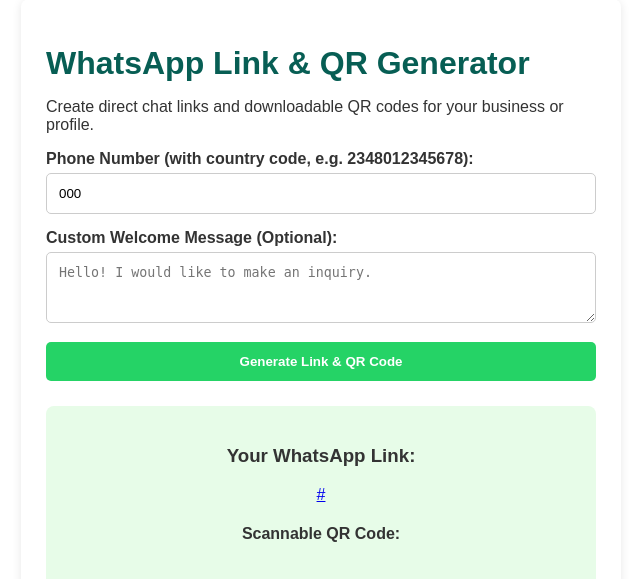
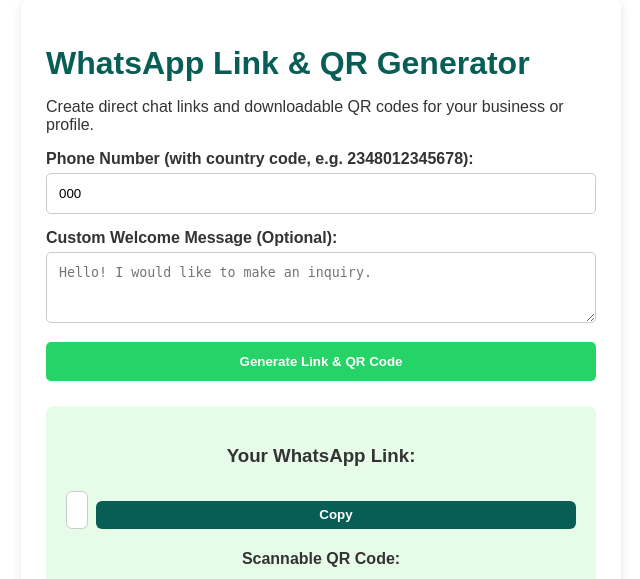
Before and after one commit to A-SODIQY/text-toolkit, a Flask app: template templates/whatsapp.html in a window 1280 px wide. Shown: the part 64-643 px from the top of the page, without its empty margins (319-959 px from the left). Run offline with Flask 3, Linux system fonts and the light colour scheme; the template is opened without the code that fills it: most values are stand-ins (such as "Sample title", 1, 10 or a date in 2020).

Commit message:
Update whatsapp layout and download button styles

```diff
--- a/templates/whatsapp.html
+++ b/templates/whatsapp.html
@@ -67,7 +67,20 @@
         {% if wa_link %}
         <div class="result">
             <h3>Your WhatsApp Link:</h3>
-            <p><a href="{{ wa_link }}" target="_blank">{{ wa_link }}</a></p>
+            <div style="display: flex; gap: 8px; margin: 15px 0;">
+    <input type="text" value="{{ wa_link }}" id="waLink" readonly style="flex: 1; padding: 10px; border: 1px solid #ccc; border-radius: 6px; font-size: 14px;">
+    <button type="button" onclick="copyLink()" style="background-color: #075e54; color: white; border: none; border-radius: 6px; padding: 0 16px; cursor: pointer; font-weight: bold;">Copy</button>
+</div>
+
+<script>
+function copyLink() {
+    var copyText = document.getElementById("waLink");
+    copyText.select();
+    copyText.setSelectionRange(0, 99999); /* For mobile devices */
+    navigator.clipboard.writeText(copyText.value);
+    alert("WhatsApp link copied!");
+}
+</script>
 
             {% if qr_code_url %}
             <h4>Scannable QR Code:</h4>
```
